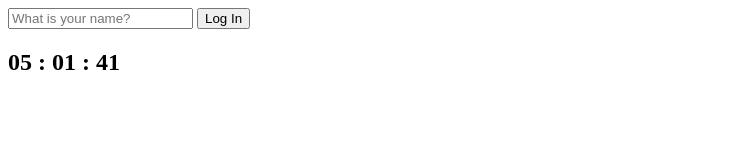
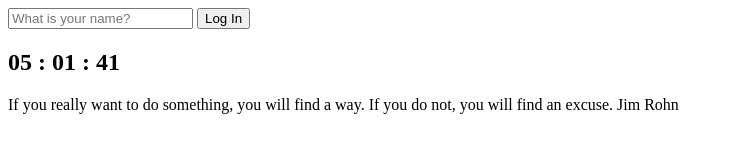
Before and after one commit to rami242424/-JS-_2024, a plain HTML site: page index.html in a window 1280 px wide. Shown: the whole page, without its empty margins (0-733 px from the left). Drawn offline with Linux system fonts and the light colour scheme.

Commit message:
#6.0 Quotes

```diff
--- a/index.html
+++ b/index.html
@@ -19,7 +19,12 @@
     </form>
     <h2 id="clock">00:00</h2>
     <h1 id="greeting" class="hidden"></h1>
+    <div id="quote">
+      <span></span>
+      <span></span>
+    </div>
     <script src="js/greeting.js"></script>
     <script src="js/clock.js"></script>
+    <script src="js/quotes.js"></script>
   </body>
 </html>
--- /dev/null
+++ b/js/quotes.js
@@ -0,0 +1,52 @@
+const quotes = [
+    {
+    quote: 'I never dreamed about success, I worked for it',
+    author: 'Estee Lauder'
+    },
+    {
+    quote: 'Do not try to be original, just try to be good.',
+    author: 'Paul Rand'
+    },
+    {
+    quote: 'Do not be afraid to give up the good to go for the great',
+    author: 'John D. Rockefeller'
+    },
+    {
+    quote: 'If you cannot fly then run. If you cannot run, then walk. And if you cannot walk, then crawl, but whatever you do, you have to keep moving forward.',
+    author: 'Martin Luther King Jr.'
+    },
+    {
+    quote: 'Our greatest weakness lies in giving up. The most certain way to succeed is always to try just one more time.',
+    author: 'Thomas Edison'
+    },
+    {
+    quote: 'The fastest way to change yourself is to hang out with people who are already the way you want to be',
+    author: 'REid Hoffman'
+    },
+    {
+    quote: 'Money is like gasoline during a road trip. You do not want to run out of gas on your trip, but you are not doing a tour of gas stations',
+    author: 'Tim O Reilly'
+    },
+    {
+    quote: 'Some people dream of success, while other people get up every morning and make it happen',
+    author: 'Wayne Huizenga'
+    },
+    {
+    quote: 'The only thing worse than starting something and falling.. is not starting something',
+    author: 'SEth Godin'
+    },
+    {
+    quote: 'If you really want to do something, you will find a way. If you do not, you will find an excuse.',
+    author: 'Jim Rohn'
+    },
+    ];
+
+const quote = document.querySelector("#quote span:first-child");
+const author = document.querySelector("#quote span:last-child");
+
+// quotes.length = 10, 0~9까지의 인덱스가 필요하다.
+
+const todaysQuote = quotes[Math.floor(Math.random(quotes) * quotes.length)];
+
+quote.innerText = todaysQuote.quote;
+author.innerText = todaysQuote.author;
```
